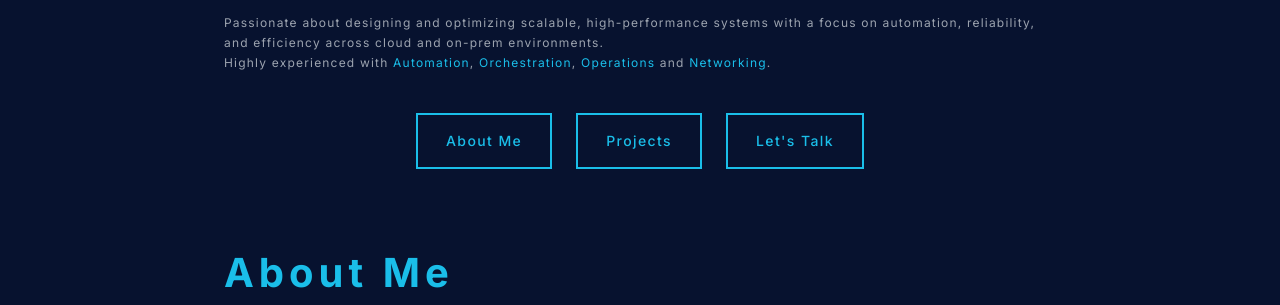
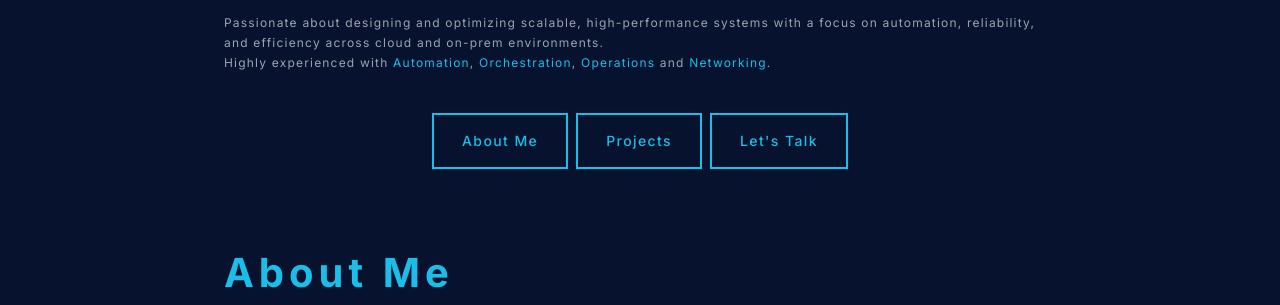
Before and after one commit to MrFostoq/portfolio, a website: page index.html in a window 1280 px wide. Shown: the part 495-800 px from the top of the page. Drawn offline with nearby package versions, Linux system fonts and the light colour scheme.

Commit message:
final commit

```diff
--- a/index.html
+++ b/index.html
@@ -109,7 +109,7 @@
                 >.
               </p>
             </div>
-            <div class="mt-10 flex flex-wrap justify-center gap-6">
+            <div class="mt-10 flex flex-wrap justify-center gap-2">
               <a
                 href="#about"
                 class="text-custom-blue text-xs md:text-sm px-5 md:px-7 py-4 border-2 border-custom-blue font-medium tracking-widest hover:bg-custom-blue hover:text-white transition-transform transform hover:scale-105 duration-300"
```
